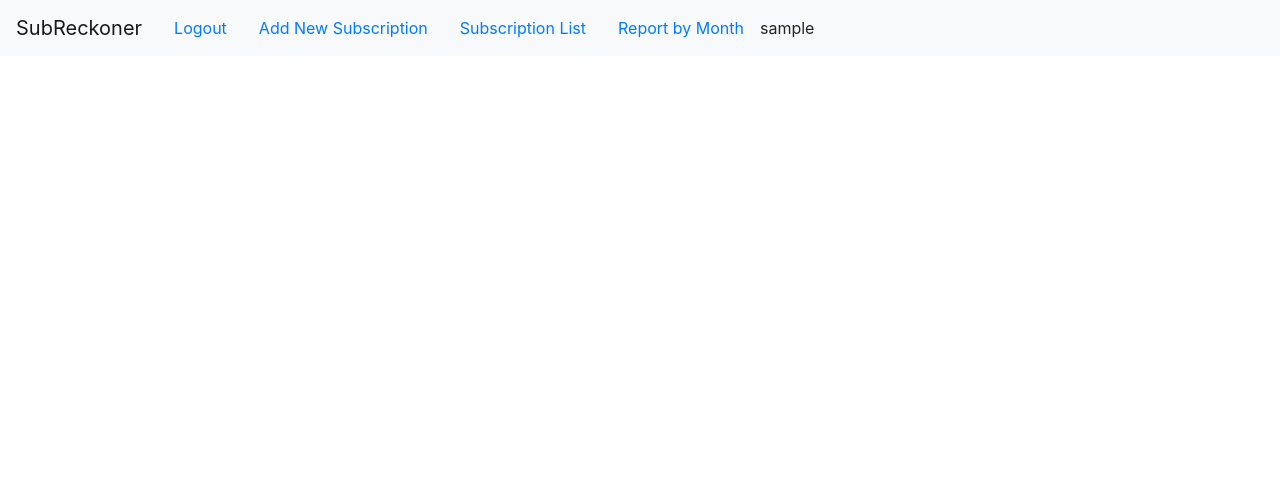
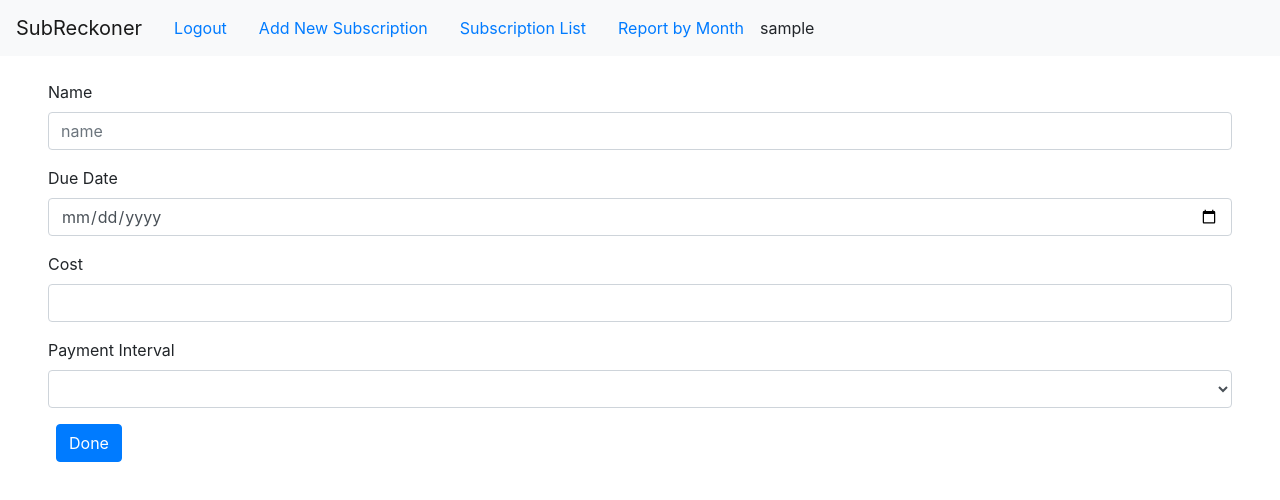
Before and after one commit to ngraton/subscription-frontend-mirror, a React (Create React App) app: page /editsubscription/1 in a window 1280 px wide. Shown: the top 500 px of the page. Built offline with nearby package versions, Linux system fonts and the light colour scheme; sample sign-in values are in the browser's storage.

Commit message:
made a blank form on the sub edit page

```diff
--- a/src/forms/EditSubscriptionForm.js
+++ b/src/forms/EditSubscriptionForm.js
@@ -1,9 +1,36 @@
 import React from 'react';
+import { Form, Button } from 'react-bootstrap';
 
 class EditSubscriptionForm extends React.Component {
+
   render() {
     return (
-      <div></div>
+      <div>
+        <Form id="subscription_form" onChange={this.onChange} className="px-5 py-4">
+          <Form.Group controlId="name">
+            <Form.Label>Name</Form.Label>
+            <Form.Control required type="text" placeholder="name"/>
+          </Form.Group>
+          <Form.Group controlId="due_date">
+            <Form.Label>Due Date</Form.Label>
+            <Form.Control required type="date" />
+          </Form.Group>
+          <Form.Group controlId="payment">
+            <Form.Label>Cost</Form.Label>
+            <Form.Control required type="number" />
+          </Form.Group>
+          <Form.Group controlId="interval">
+            <Form.Label>Payment Interval</Form.Label>
+            <Form.Control required as="select">
+              <option></option>
+              <option>monthly</option>
+              <option>quarterly</option>
+              <option>annual</option>
+            </Form.Control>
+          </Form.Group>
+          <Button onClick={this.onClickDone} type="submit" className="ml-2">Done</Button>
+        </Form>
+      </div>
     )
   }
 }
```
